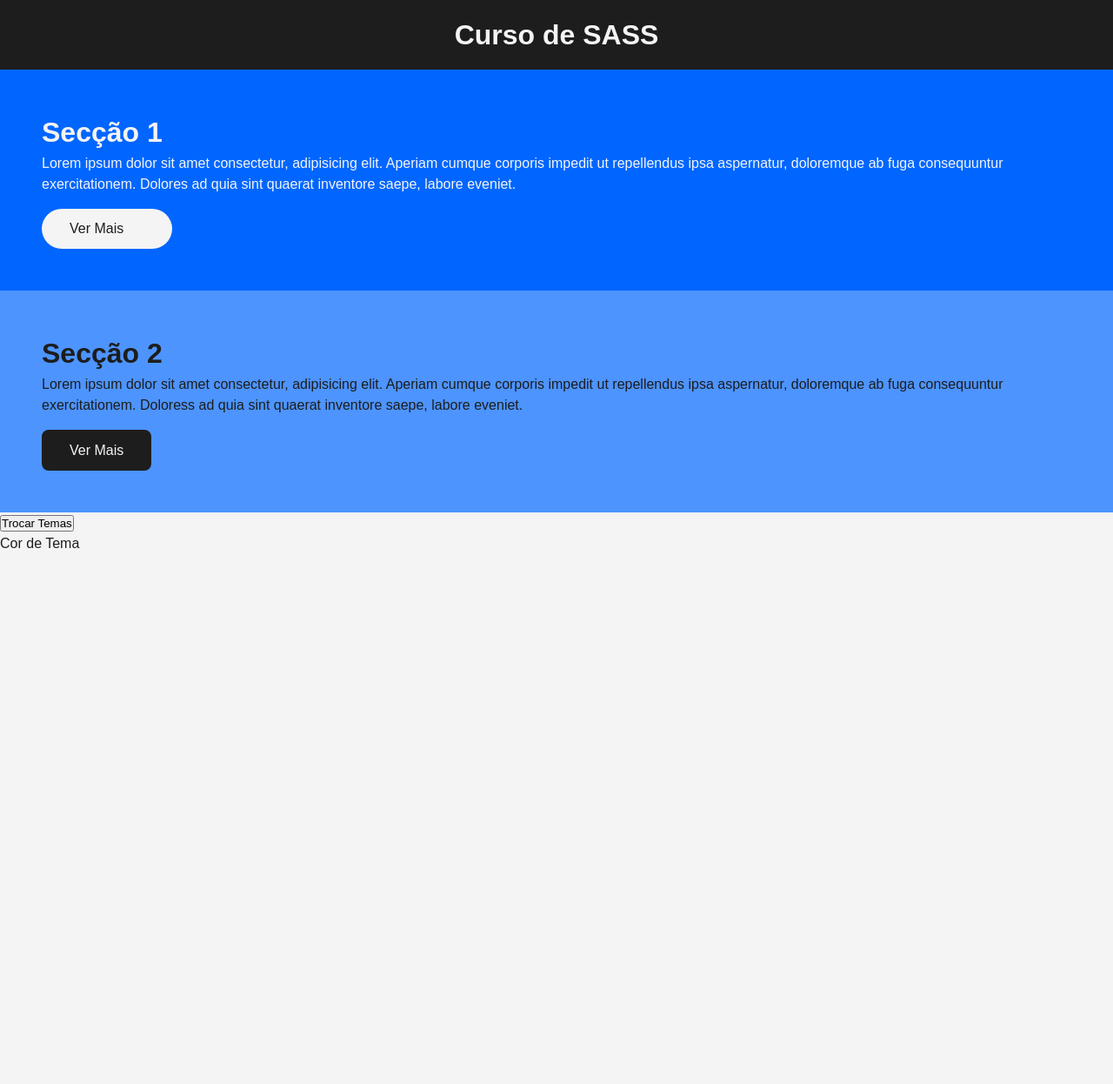
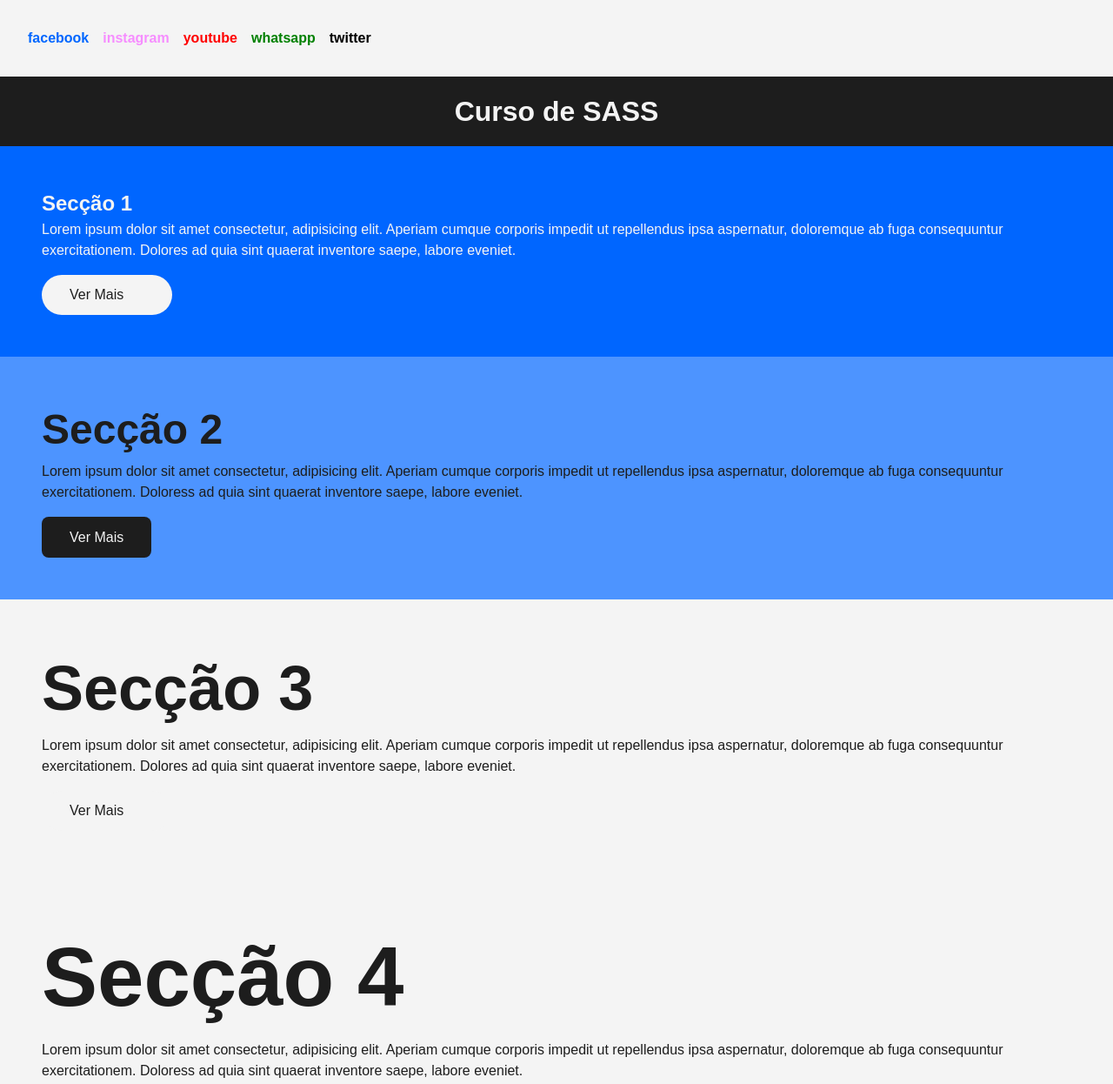
Before and after one commit to kenenediogo/curso-wpm-html-sass-uanela, a website: page 15. Curso de SASS/public/index.html in a window 1280 px wide. Shown: the top 1246 px of the page at 87% size. Before the commit the page ends 800 px from the top, so only its background shows below. Drawn offline with Linux system fonts and the light colour scheme.

Commit message:
Add social nav, sections and SASS updates
Add a navigation with social links and two new content sections (section-3 and section-4) in index.html. Update SASS: introduce a nav color map with an @each loop to style social links, add an @while loop to generate .section-1..10 h3 font sizes, and extend the set-btn mixin to accept a color parameter and apply it. Update usages of set-btn in main.scss accordingly and commit the recompiled CSS and source map.

```diff
--- a/15. Curso de SASS/public/index.html
+++ b/15. Curso de SASS/public/index.html
@@ -7,6 +7,16 @@
     <link rel="stylesheet" href="styles/main.css">
 </head>
 <body>
+    <nav>
+        <ul>
+            <li><a href="facebook.com" class="facebook">facebook</a></li>
+            <li><a href="instagram.com" class="instagram">instagram</a></li>
+            <li><a href="youtube.com" class="youtube">youtube</a></li>
+            <li><a href="whatsapp.com" class="whatsapp">whatsapp</a></li>
+            <li><a href="twitter.com" class="twitter">twitter</a></li>
+        </ul>
+    </nav>
+
     <header>
         <h1>Curso de SASS</h1>
     </header>
@@ -20,6 +30,21 @@
 
     <section class="section section-2">
         <h3>Secção 2</h3>
+        <p>Lorem ipsum dolor sit amet consectetur, adipisicing elit. Aperiam cumque corporis impedit ut repellendus ipsa aspernatur, doloremque ab fuga consequuntur exercitationem. Doloress ad quia sint quaerat inventore saepe, labore eveniet.</p>
+
+        <a href="" class="btn-dark">Ver Mais</a>
+
+    </section>
+
+    <section class="section section-3">
+        <h3>Secção 3</h3>
+        <p>Lorem ipsum dolor sit amet consectetur, adipisicing elit. Aperiam cumque corporis impedit ut repellendus ipsa aspernatur, doloremque ab fuga consequuntur exercitationem. Dolores ad quia sint quaerat inventore saepe, labore eveniet.</p>
+
+        <a href="" class="btn-light">Ver Mais</a>
+    </section>
+
+    <section class="section section-4">
+        <h3>Secção 4</h3>
         <p>Lorem ipsum dolor sit amet consectetur, adipisicing elit. Aperiam cumque corporis impedit ut repellendus ipsa aspernatur, doloremque ab fuga consequuntur exercitationem. Doloress ad quia sint quaerat inventore saepe, labore eveniet.</p>
 
         <a href="" class="btn-dark">Ver Mais</a>
--- a/15. Curso de SASS/sass/_functions.scss
+++ b/15. Curso de SASS/sass/_functions.scss
@@ -13,9 +13,10 @@
     transform: $property;
 }
 
-@mixin set-btn($bg-color, $width, $rounded: 0) {
+@mixin set-btn($bg-color, $width, $rounded: 0, $color) {
     background-color: $bg-color;
     width: $width + px;
+    color: $color;
 
     @if ($rounded == "full") {
         border-radius: 9999px;
--- a/15. Curso de SASS/sass/main.scss
+++ b/15. Curso de SASS/sass/main.scss
@@ -8,6 +8,37 @@
     padding: 0;
     box-sizing: border-box;
 }
+
+nav {
+    padding: 2rem;
+    font-weight: bold;
+
+    ul {
+        list-style: none;
+        display: flex;
+        gap: 1rem;
+    }
+
+    li a {
+        text-decoration: none;
+
+
+        $colors: (
+            facebook: #06f,
+            instagram: #f68dff,
+            youtube: #f00,
+            whatsapp: green,
+            twitter: darken(grey, 50%),
+        );
+
+        @each $social, $valor in $colors {
+            &.#{$social} {
+                color: $valor;
+            }
+        }
+    }
+}
+
 
 body {
     background-color: $light-color;
@@ -47,6 +78,24 @@ header {
         background-color: $secondary-color;
         color: set-text-color($secondary-color);
     }
+
+    // @for $i from 1 through 10 {
+    //     &-#{$i} {
+    //         h3 {
+    //             font-size: 1.5 * $i + rem;
+    //         }
+    //     }
+    // }
+
+    $i: 1;
+    @while $i <= 10 {
+        &-#{$i} {
+            h3 {
+                font-size: 1.5 * $i + rem;
+            }
+        }
+        $i: $i + 1;
+    }
 }
 
 // HERANÇA
@@ -68,14 +117,14 @@ header {
         background-color: $light-color;
         color: set-text-color($light-color);
         // border-radius: 8px;
-        @include set-btn($light-color, 150, "full");
+        @include set-btn($light-color, 150, "full", 000);
 
 
         // propriedades embutidas do sass, neste caso vamos definir a quantidade de hover que a função vai aplicar
         &:hover {
             background-color: darken($light-color, 30%);
             @include transform(rotate(10deg));
-            @include set-btn(#f00, 100px);
+            @include set-btn(#f00, 100px, 0, #000);
         }
     }
 
@@ -88,7 +137,7 @@ header {
         &:hover {
             background-color: lighten($dark-color, 30%);
             @include transform(scale(1.2));
-            @include set-btn(#fff, 150px);
+            @include set-btn(#fff, 150px, 0, #000);
         }
     }
 }
```
Also changed, not shown: 15. Curso de SASS/public/styles/main.css, 1 other file.
